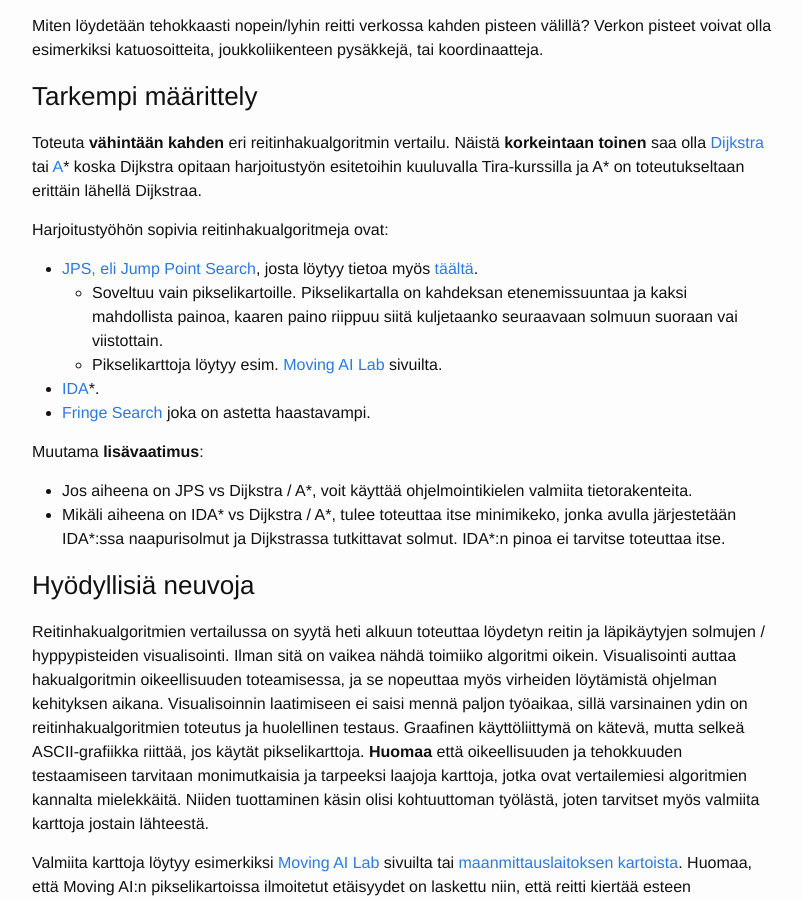
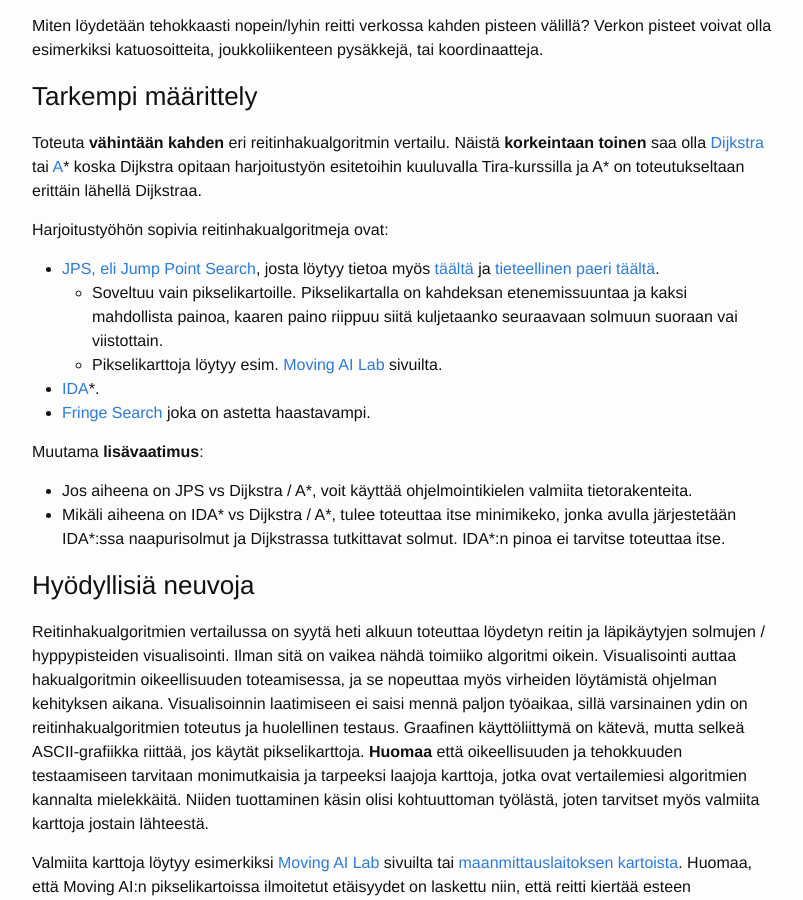
Before and after one commit to algolabra-hy/algolabra-hy.github.io, a Jekyll site: the page built from aiheet.md, in a window 1280 px wide and 900 px high, scrolled down 1257 px. Shown: the whole window, without its empty margins (238-1041 px from the left). Built offline with Jekyll 4.4.1, drawn with Linux system fonts in a browser that asks for light colours.

Commit message:
Update aiheet.md

```diff
--- a/aiheet.md
+++ b/aiheet.md
@@ -42,7 +42,7 @@ Miten löydetään tehokkaasti nopein/lyhin reitti verkossa kahden pisteen väli
 Toteuta **vähintään kahden** eri reitinhakualgoritmin vertailu. Näistä **korkeintaan toinen** saa olla [Dijkstra](https://fi.wikipedia.org/wiki/Dijkstran_algoritmi) tai [A](https://fi.wikipedia.org/wiki/A*-algoritmi)\* koska Dijkstra opitaan harjoitustyön esitetoihin kuuluvalla Tira-kurssilla ja A* on toteutukseltaan erittäin lähellä Dijkstraa.
 
 Harjoitustyöhön sopivia reitinhakualgoritmeja ovat:
-- [JPS, eli Jump Point Search](https://www.youtube.com/watch?v=afoQvbXvaiQ), josta löytyy tietoa myös [täältä](https://www.youtube.com/watch?v=NmM4pv8uQwI).
+- [JPS, eli Jump Point Search](https://www.youtube.com/watch?v=afoQvbXvaiQ), josta löytyy tietoa myös [täältä](https://www.youtube.com/watch?v=NmM4pv8uQwI) ja [tieteellinen paeri täältä](http://users.cecs.anu.edu.au/~dharabor/data/papers/harabor-grastien-aaai11.pdf).
   - Soveltuu vain pikselikartoille. Pikselikartalla on kahdeksan etenemissuuntaa ja kaksi mahdollista painoa, kaaren paino riippuu siitä kuljetaanko seuraavaan solmuun suoraan vai viistottain.
   - Pikselikarttoja löytyy esim. [Moving AI Lab](http://www.movingai.com/benchmarks/) sivuilta.
 - [IDA](https://en.wikipedia.org/wiki/Iterative_deepening_A*)\*.
```
